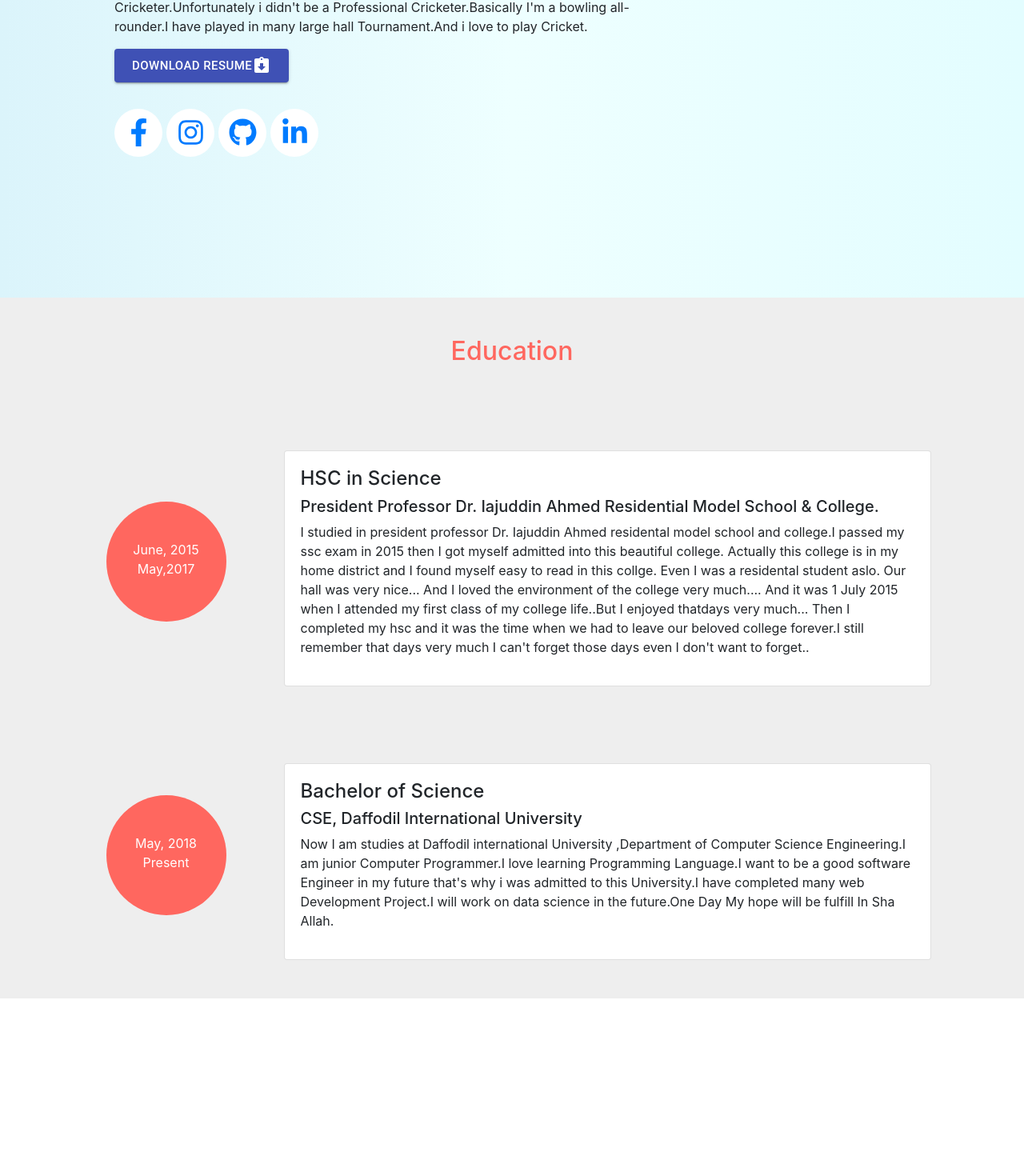
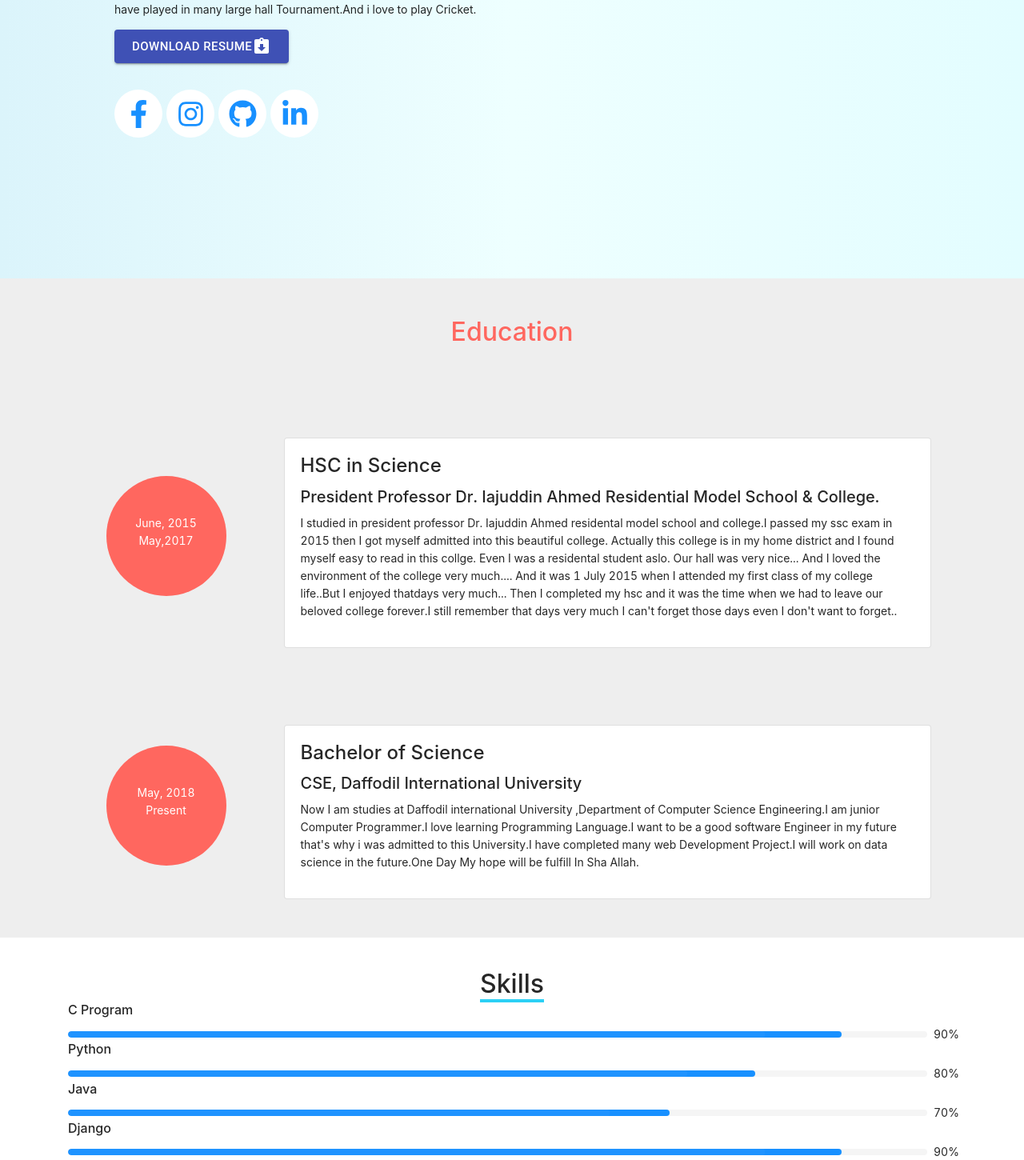
Before and after one commit to Nahid2194/My_Portfolio_React, a React (Create React App) app: page / in a window 1280 px wide. Shown: the part 1347-2797 px from the top of the page at 80% size. Before the commit the page ends 2619 px from the top, so only its background shows below. Built offline with nearby package versions, Linux system fonts and the light colour scheme.

Commit message:
Skills adding

```diff
--- a/package.json
+++ b/package.json
@@ -10,6 +10,7 @@
     "@testing-library/jest-dom": "^5.11.9",
     "@testing-library/react": "^11.2.5",
     "@testing-library/user-event": "^12.8.3",
+    "antd": "^4.14.0",
     "bootstrap": "^4.6.0",
     "react": "^17.0.1",
     "react-bootstrap": "^1.5.2",
--- a/src/components/Details/Details.js
+++ b/src/components/Details/Details.js
@@ -29,7 +29,7 @@ const Details = () => {
                             technologies such as HTML5,CSS,Bootstrap,Javascript,React.js,Ajax,Fetch Api and Proficient understanding of code version control tool Git
                             and Database system MySQL,Oracle,SQLite.</p>
                             <p>I wish i could be a great software engineer.Once Upon a time i wanted to be a Cricketer.Unfortunately i didn't be a Professional Cricketer.Basically I'm a bowling all-rounder.I have played in many large hall Tournament.And i love to play Cricket.</p>
-                            <a href="https://drive.google.com/file/d/1WvrGrgOV3J5ViFoyFhaRtixxhNR_CsZC/view?fbclid=IwAR0jHJdDghm5q_rVaxX9z4-WCF1FDnXoQwP-zarqUhUogypIStK61YPblHc" ><Button size="large" variant="contained" color="primary">
+                            <a target="_blank" href="https://drive.google.com/file/d/1WvrGrgOV3J5ViFoyFhaRtixxhNR_CsZC/view?fbclid=IwAR0jHJdDghm5q_rVaxX9z4-WCF1FDnXoQwP-zarqUhUogypIStK61YPblHc" ><Button size="large" variant="contained" color="primary">
                                 Download Resume <AssignmentReturnedIcon />
                             </Button></a>
                             <div className="row" style={{ paddingTop: "5%", paddingBottom: "5%" }}>
--- a/src/components/Main/Main.js
+++ b/src/components/Main/Main.js
@@ -3,6 +3,7 @@ import Banner from '../Banner/Banner';
 import Details from '../Details/Details';
 import Education from '../Education/Education';
 import NavbarCustom from '../NavbarCustom/NavbarCustom';
+import Skill from '../Skill/Skill';
 
 const Main = () => {
     return (
@@ -11,6 +12,7 @@ const Main = () => {
             <NavbarCustom></NavbarCustom>
             <Details></Details>
             <Education></Education>
+            <Skill></Skill>
         </div>
     );
 };
--- /dev/null
+++ b/src/components/Skill/Skill.js
@@ -0,0 +1,25 @@
+import React from 'react';
+import { Progress } from 'antd';
+import 'antd/dist/antd.css';
+const Skill = () => {
+    return (
+        <div>
+            <h2 style={{ borderBottom: "4px solid #2cd0f5", width: "80px", margin: "auto auto", marginTop: "3%", textAlign: "center" }}>Skills</h2>
+            <div className="container" style={{ marginBottom: "5%" }}>
+                <h6>C Program</h6> <Progress percent={90} status="active" />
+                <h6>Python</h6> <Progress percent={80} status="active" />
+                <h6>Java</h6><Progress percent={70} status="active" />
+                <h6>Django</h6> <Progress percent={90} status="active" />
+                <h6>JavaScript</h6> <Progress percent={80} status="active" />
+                <h6>React</h6> <Progress percent={80} status="active" />
+                <h6>Android</h6><Progress percent={50} status="active" />
+                <h6>Oracle</h6><Progress percent={80} status="active" />
+                <h6>HTML5</h6> <Progress percent={100} />
+                <h6>CSS3</h6> <Progress percent={90} status="active" />
+
+            </div>
+        </div>
+    )
+};
+
+export default Skill;
```
Also changed, not shown: 1 other file (tests, documents, lock files or other folders).
